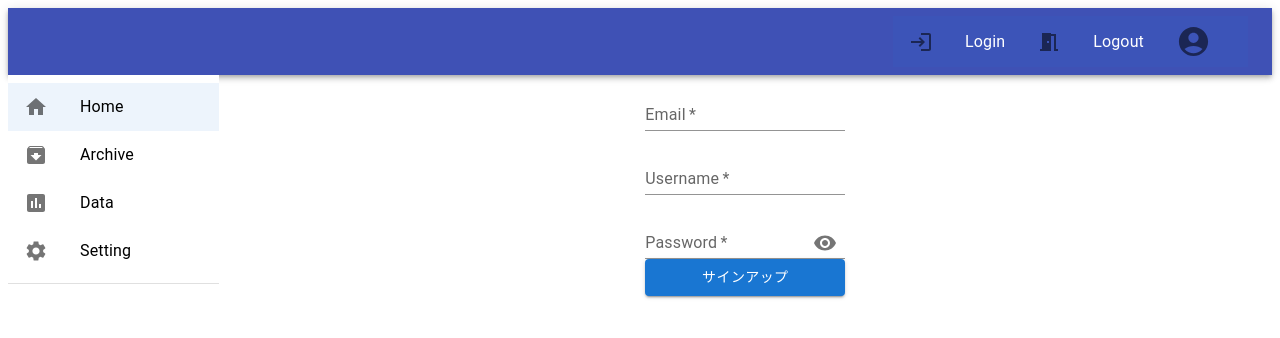
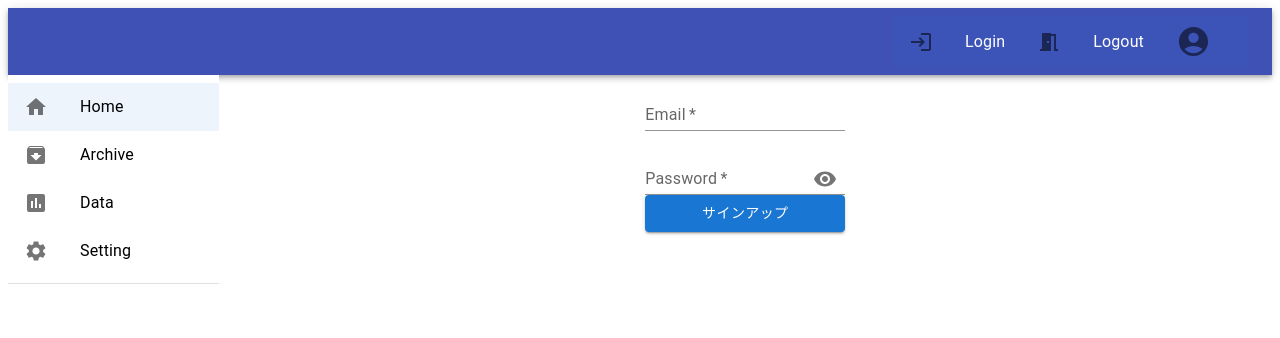
Before and after one commit to Omochi-Okome/PomodoroList, a React (Create React App) app in the folder client/: page /signup in a window 1280 px wide. Shown: the top 338 px of the page. Built offline with nearby package versions, Linux system fonts and the light colour scheme.

Commit message:
firebaseでサインアップができるように実装した

```diff
--- a/client/src/components/LoginForm.jsx
+++ b/client/src/components/LoginForm.jsx
@@ -1,7 +1,7 @@
 import * as React from 'react';
 import { useState } from 'react';
 import {useNavigate}from 'react-router-dom';
-import API from '../api';
+import { getAuth, createUserWithEmailAndPassword } from "firebase/auth";
 /* MaterialUI */
 import Box from '@mui/material/Box';
 import TextField from '@mui/material/TextField';
@@ -16,17 +16,15 @@ import Visibility from '@mui/icons-material/Visibility';
 import VisibilityOff from '@mui/icons-material/VisibilityOff';
 
 const LoginForm = ({isSignup}) => {
-  const [input, setInput] = useState('');
-  const [inputUsername, setInputUsername] = useState('');
+  const [inputEmail, setInputEmail] = useState('');
   const [inputPassword, setInputPassword] = useState('');
   const [showPassword, setShowPassword] = useState(false);
   const navigate = useNavigate();
+  const auth = getAuth();
 
   const handleClickShowPassword = () => setShowPassword((show) => !show);
 
-  const handleChangeEmail = (event) => setInput(event.target.value);
-
-  const handleChangeUsername = (event) => setInputUsername(event.target.value);
+  const handleChangeEmail = (event) => setInputEmail(event.target.value);
 
   const handleChangePassword = (event) => setInputPassword(event.target.value);
 
@@ -36,15 +34,15 @@ const LoginForm = ({isSignup}) => {
 
   const submitUserInformation = (event) => {
     event.preventDefault();
-    const endPoint = isSignup ? '/auth/signup' : '/auth/login';
-    const data = isSignup ? {email: input, username: inputUsername, password: inputPassword} : {emailUsername: input, password: inputPassword}
 
-    API.post(endPoint,data)
-      .then(() => {
-        console.log('送信に成功しました')
-        navigate('/')
+    if(isSignup) {
+      createUserWithEmailAndPassword(auth, inputEmail, inputPassword)
+        .then((userCredential) => {
+          const user = userCredential.inputEmail;
+          console.log('ユーザー登録に成功しました');
         })
-      .catch((err) => console.log('submitUserInformationのエラー:',err))
+        .catch((err) => console.log('firebaseでエラー発生',err));
+    }
   }
   return(
     <Box
@@ -60,12 +58,7 @@ const LoginForm = ({isSignup}) => {
       noValidate
       autoComplete='off'
     >
-          <TextField id='standard-basic' label={isSignup ? 'Email' : 'Email or Username'} variant='standard' onChange={handleChangeEmail} required/>
-          {isSignup ?
-            <TextField label='Username' variant='standard' onChange={handleChangeUsername} required></TextField>
-          :
-          ''
-          }
+      <TextField id='standard-basic' label='Email' variant='standard' onChange={handleChangeEmail} required/>
         <FormControl sx={{ m: 1, width: '25ch' }} variant='standard'>
           <InputLabel htmlFor='standard-adornment-password' required>
             Password
```
Also changed, not shown: client/src/firebase.js (+4 -5 lines), 1 other file (tests, documents, lock files or other folders). Lines whose indentation alone changed are shown as unchanged.
